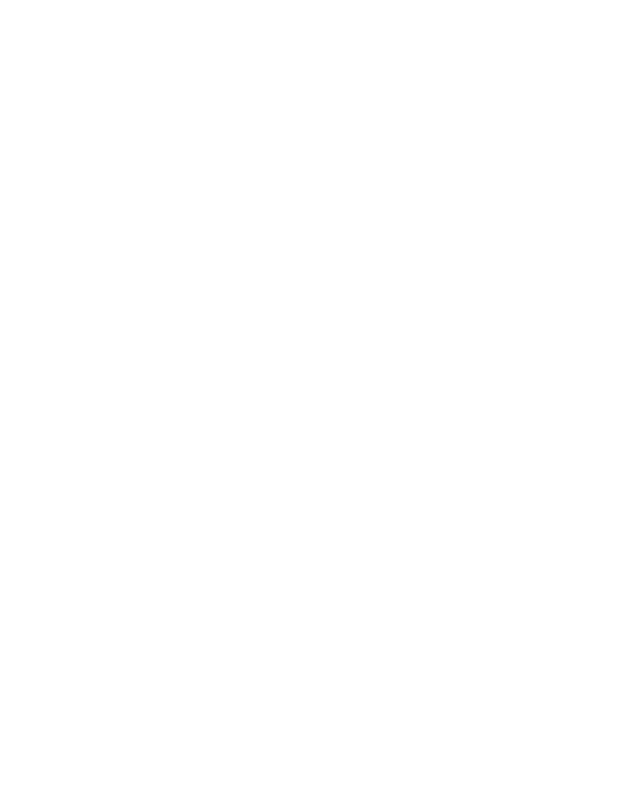
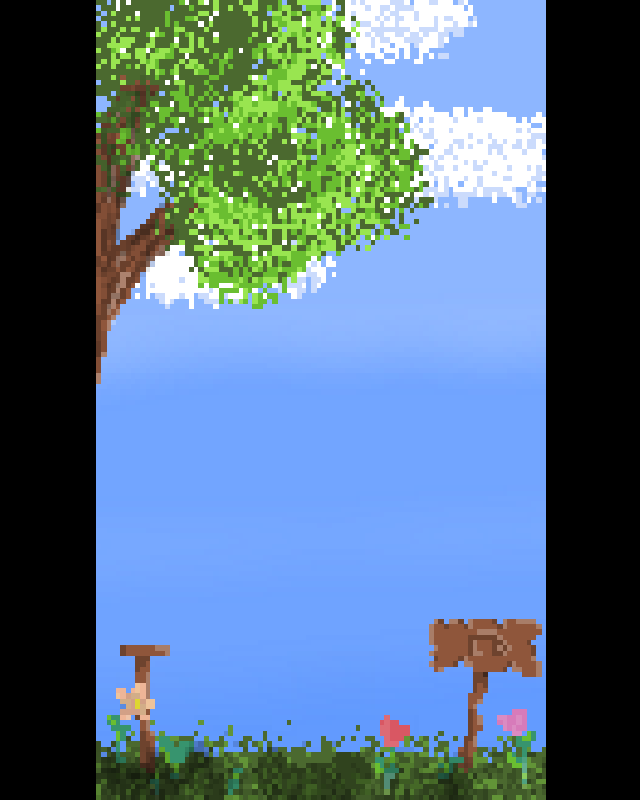
Before and after one commit to zrodrigit/tappuccino, a website: page frontend/public/index.html in a window 1280 px wide. Shown: the whole page, without its empty margins (319-959 px from the left). Drawn offline with Linux system fonts and the light colour scheme.

Commit message:
restructure file tree and get bg drawn

```diff
--- a/frontend/index.html
+++ b/frontend/public/index.html
@@ -3,7 +3,11 @@
   <head>
     <meta charset="UTF-8" />
     <meta name="viewport" content="width=device-width, initial-scale=1.0" />
+    <script type="module" src="main.js" defer></script>
+    <link rel="stylesheet" href="styles.css" />
     <title>Tappuccino!</title>
   </head>
-  <body></body>
+  <body>
+    <canvas id="canvas"></canvas>
+  </body>
 </html>
--- /dev/null
+++ b/frontend/public/main.js
@@ -0,0 +1,14 @@
+"use strict";
+
+const canvas = document.getElementById("canvas");
+const ctx = canvas.getContext("2d");
+ctx.imageSmoothingEnabled = false;
+
+const background = new Image();
+background.src = "assets/images/Environment.png";
+
+ctx.fillStyle = "black";
+ctx.fillRect(0, 0, canvas.width, canvas.height);
+background.onload = () => {
+  ctx.drawImage(background, 0, 0, canvas.width, canvas.height);
+};
--- a/frontend/public/styles.css
+++ b/frontend/public/styles.css
@@ -0,0 +1,19 @@
+* {
+  margin: 0;
+  padding: 0;
+  box-sizing: border-box;
+}
+body {
+  display: flex;
+  justify-content: center;
+  width: 100vw;
+  height: 100vh;
+  background-color: black;
+}
+canvas {
+  aspect-ratio: 9 / 16;
+
+  image-rendering: optimizeSpeed;
+  image-rendering: crisp-edges;
+  image-rendering: pixelated;
+}
```
Also changed, not shown: backend/app.js (+7 -2 lines), frontend/public/assets/images/CharacterSheet.png (added), frontend/public/assets/images/CollectablesSheet.png (added), frontend/public/assets/images/Environment.png (added), frontend/public/assets/images/LevelUISheet.png (added), frontend/public/assets/images/ScoreNumbers.png (added).
